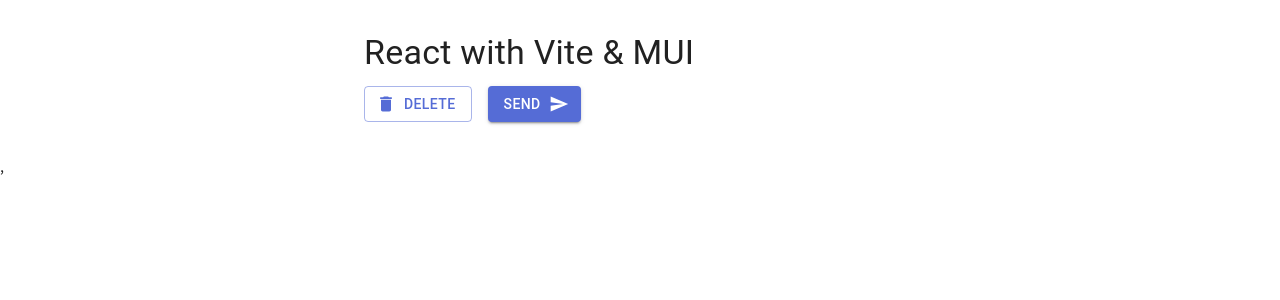
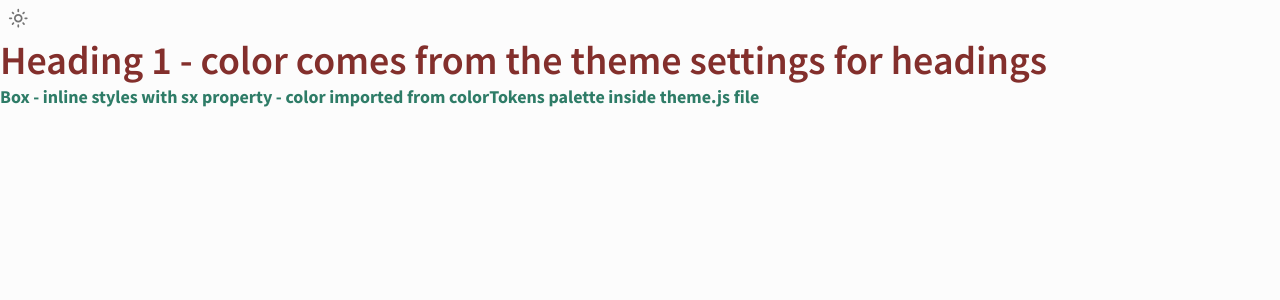
Before and after one commit to koptevs/react-vite-mui, a React (Vite) app: page / in a window 1280 px wide. Shown: the top 300 px of the page. Built offline with nearby package versions, Linux system fonts and the light colour scheme.

Commit message:
added dark mode support

```diff
--- a/src/App.jsx
+++ b/src/App.jsx
@@ -1,30 +1,48 @@
-import * as React from "react"
-import Container from "@mui/material/Container"
+import { CssBaseline, ThemeProvider } from "@mui/material"
+import { Box } from "@mui/system"
+import { IconButton } from "@mui/material"
+import LightModeOutlinedIcon from "@mui/icons-material/LightModeOutlined"
+import DarkModeOutlinedIcon from "@mui/icons-material/DarkModeOutlined"
 import Typography from "@mui/material/Typography"
-import Box from "@mui/material/Box"
 
-import Button from "@mui/material/Button"
-import DeleteIcon from "@mui/icons-material/Delete"
-import SendIcon from "@mui/icons-material/Send"
-import Stack from "@mui/material/Stack"
+import { ColorModeContext, useMode, colorTokens } from "./theme"
 
 export default function App() {
+    const [theme, colorMode] = useMode()
+    const colors = colorTokens(theme.palette.mode)
     return (
-        <Container maxWidth="sm">
-            <Box sx={{ my: 4 }}>
-                <Typography variant="h4" component="h1" gutterBottom>
-                    React with Vite & MUI
-                </Typography>
-
-                <Stack direction="row" spacing={2}>
-                    <Button variant="outlined" startIcon={<DeleteIcon />}>
-                        Delete
-                    </Button>
-                    <Button variant="contained" endIcon={<SendIcon />}>
-                        Send
-                    </Button>
-                </Stack>
-            </Box>
-        </Container>
+        <>
+            <ColorModeContext.Provider value={colorMode}>
+                <ThemeProvider theme={theme}>
+                    <CssBaseline />
+                    <div className="app">
+                        <main className="content">
+                            <IconButton onClick={colorMode.toggleColorMode}>
+                                {theme.palette.mode === "dark" ? (
+                                    <DarkModeOutlinedIcon />
+                                ) : (
+                                    <LightModeOutlinedIcon />
+                                )}
+                            </IconButton>
+                            <Typography variant="h1">
+                                Heading 1 - color comes from the theme settings
+                                for headings
+                            </Typography>
+                            <Box
+                                sx={{
+                                    fontSize: "18px",
+                                    fontWeight: "bold",
+                                    color: colors.greenAccent[300],
+                                }}
+                            >
+                                Box - inline styles with sx property - color
+                                imported from colorTokens palette inside
+                                theme.js file
+                            </Box>
+                        </main>
+                    </div>
+                </ThemeProvider>
+            </ColorModeContext.Provider>
+        </>
     )
 }
--- a/src/index.jsx
+++ b/src/index.jsx
@@ -1,21 +1,13 @@
 import * as React from "react"
 import { createRoot } from "react-dom/client"
 import "./index.css"
-import CssBaseline from "@mui/material/CssBaseline"
-import { ThemeProvider } from "@mui/material/styles"
 import App from "./App"
-import theme from "./theme"
 
 const rootElement = document.getElementById("root")
 const root = createRoot(rootElement)
 
 root.render(
     <React.StrictMode>
-        <ThemeProvider theme={theme}>
-            {/* CssBaseline kickstart an elegant, consistent, and simple baseline to build upon. */}
-            <CssBaseline />
-            <App />
-        </ThemeProvider>
-        ,
+        <App />
     </React.StrictMode>
 )
--- a/src/theme.js
+++ b/src/theme.js
@@ -1,19 +1,218 @@
+import { createContext, useState, useMemo } from "react"
 import { createTheme } from "@mui/material/styles"
-import { red } from "@mui/material/colors"
 
-// Create a theme instance.
-const theme = createTheme({
+export const colorTokens = (mode) => ({
+    ...(mode === "dark"
+        ? {
+              grey: {
+                  100: "#e0e0e0",
+                  200: "#c2c2c2",
+                  300: "#a3a3a3",
+                  400: "#858585",
+                  500: "#666666",
+                  600: "#525252",
+                  700: "#3d3d3d",
+                  800: "#292929",
+                  900: "#141414",
+              },
+              primary: {
+                  100: "#d0d1d5",
+                  200: "#a1a4ab",
+                  300: "#727681",
+                  400: "#1F2A40",
+                  500: "#141b2d",
+                  600: "#101624",
+                  700: "#0c101b",
+                  800: "#080b12",
+                  900: "#040509",
+              },
+              greenAccent: {
+                  100: "#dbf5ee",
+                  200: "#b7ebde",
+                  300: "#94e2cd",
+                  400: "#70d8bd",
+                  500: "#4cceac",
+                  600: "#3da58a",
+                  700: "#2e7c67",
+                  800: "#1e5245",
+                  900: "#0f2922",
+              },
+              redAccent: {
+                  100: "#f8dcdb",
+                  200: "#f1b9b7",
+                  300: "#e99592",
+                  400: "#e2726e",
+                  500: "#db4f4a",
+                  600: "#af3f3b",
+                  700: "#832f2c",
+                  800: "#58201e",
+                  900: "#2c100f",
+              },
+              blueAccent: {
+                  100: "#e1e2fe",
+                  200: "#c3c6fd",
+                  300: "#a4a9fc",
+                  400: "#868dfb",
+                  500: "#6870fa",
+                  600: "#535ac8",
+                  700: "#3e4396",
+                  800: "#2a2d64",
+                  900: "#151632",
+              },
+          }
+        : {
+              grey: {
+                  100: "#141414",
+                  200: "#292929",
+                  300: "#3d3d3d",
+                  400: "#525252",
+                  500: "#666666",
+                  600: "#858585",
+                  700: "#a3a3a3",
+                  800: "#c2c2c2",
+                  900: "#e0e0e0",
+              },
+              primary: {
+                  100: "#040509",
+                  200: "#080b12",
+                  300: "#0c101b",
+                  400: "#f2f0f0", // manually changed
+                  500: "#141b2d",
+                  600: "#1F2A40",
+                  700: "#727681",
+                  800: "#a1a4ab",
+                  900: "#d0d1d5",
+              },
+              greenAccent: {
+                  100: "#0f2922",
+                  200: "#1e5245",
+                  300: "#2e7c67",
+                  400: "#3da58a",
+                  500: "#4cceac",
+                  600: "#70d8bd",
+                  700: "#94e2cd",
+                  800: "#b7ebde",
+                  900: "#dbf5ee",
+              },
+              redAccent: {
+                  100: "#2c100f",
+                  200: "#58201e",
+                  300: "#832f2c",
+                  400: "#af3f3b",
+                  500: "#db4f4a",
+                  600: "#e2726e",
+                  700: "#e99592",
+                  800: "#f1b9b7",
+                  900: "#f8dcdb",
+              },
+              blueAccent: {
+                  100: "#151632",
+                  200: "#2a2d64",
+                  300: "#3e4396",
+                  400: "#535ac8",
+                  500: "#6870fa",
+                  600: "#868dfb",
+                  700: "#a4a9fc",
+                  800: "#c3c6fd",
+                  900: "#e1e2fe",
+              },
+          }),
+})
+
+export const themeSettings = (mode) => {
+    const colors = colorTokens(mode)
+
+    return {
         palette: {
+            mode: mode,
+            ...(mode === "dark"
+                ? {
+                      // palette values for dark mode
                       primary: {
-            main: "#556cd6",
+                          main: colors.primary[500],
                       },
                       secondary: {
-            main: "#19857b",
+                          main: colors.greenAccent[500],
                       },
-        error: {
-            main: red.A400,
+                      neutral: {
+                          dark: colors.grey[700],
+                          main: colors.grey[500],
+                          light: colors.grey[100],
+                      },
+                      background: {
+                          default: colors.primary[500],
+                      },
+                  }
+                : {
+                      // palette values for light mode
+                      primary: {
+                          main: colors.primary[100],
+                      },
+                      secondary: {
+                          main: colors.greenAccent[400],
+                      },
+                      neutral: {
+                          dark: colors.grey[700],
+                          main: colors.grey[500],
+                          light: colors.grey[100],
+                      },
+                      background: {
+                          default: "#fcfcfc",
+                      },
+                  }),
+        },
+
+        ...(mode === "dark" ? {} : {}),
+
+        typography: {
+            fontFamily: ["Source Sans Pro", "sans-serif"].join(","),
+            fontSize: 12,
+            h1: {
+                fontFamily: ["Source Sans Pro", "sans-serif"].join(","),
+                fontSize: 40,
+                fontWeight: 600,
+                color: colors.redAccent[300],
+            },
+            h2: {
+                fontFamily: ["Source Sans Pro", "sans-serif"].join(","),
+                fontSize: 32,
+            },
+            h3: {
+                fontFamily: ["Source Sans Pro", "sans-serif"].join(","),
+                fontSize: 24,
+            },
+            h4: {
+                fontFamily: ["Source Sans Pro", "sans-serif"].join(","),
+                fontSize: 20,
+            },
+            h5: {
+                fontFamily: ["Source Sans Pro", "sans-serif"].join(","),
+                fontSize: 16,
+            },
+            h6: {
+                fontFamily: ["Source Sans Pro", "sans-serif"].join(","),
+                fontSize: 14,
             },
         },
+    }
+}
+
+// context for color mode
+export const ColorModeContext = createContext({
+    toggleColorMode: () => {},
 })
 
-export default theme
+export const useMode = () => {
+    const [mode, setMode] = useState("light")
+
+    const colorMode = useMemo(
+        () => ({
+            toggleColorMode: () =>
+                setMode((prev) => (prev === "light" ? "dark" : "light")),
+        }),
+        []
+    )
+
+    const theme = useMemo(() => createTheme(themeSettings(mode)), [mode])
+    return [theme, colorMode]
+}
```
Lines whose indentation alone changed are shown as unchanged.
